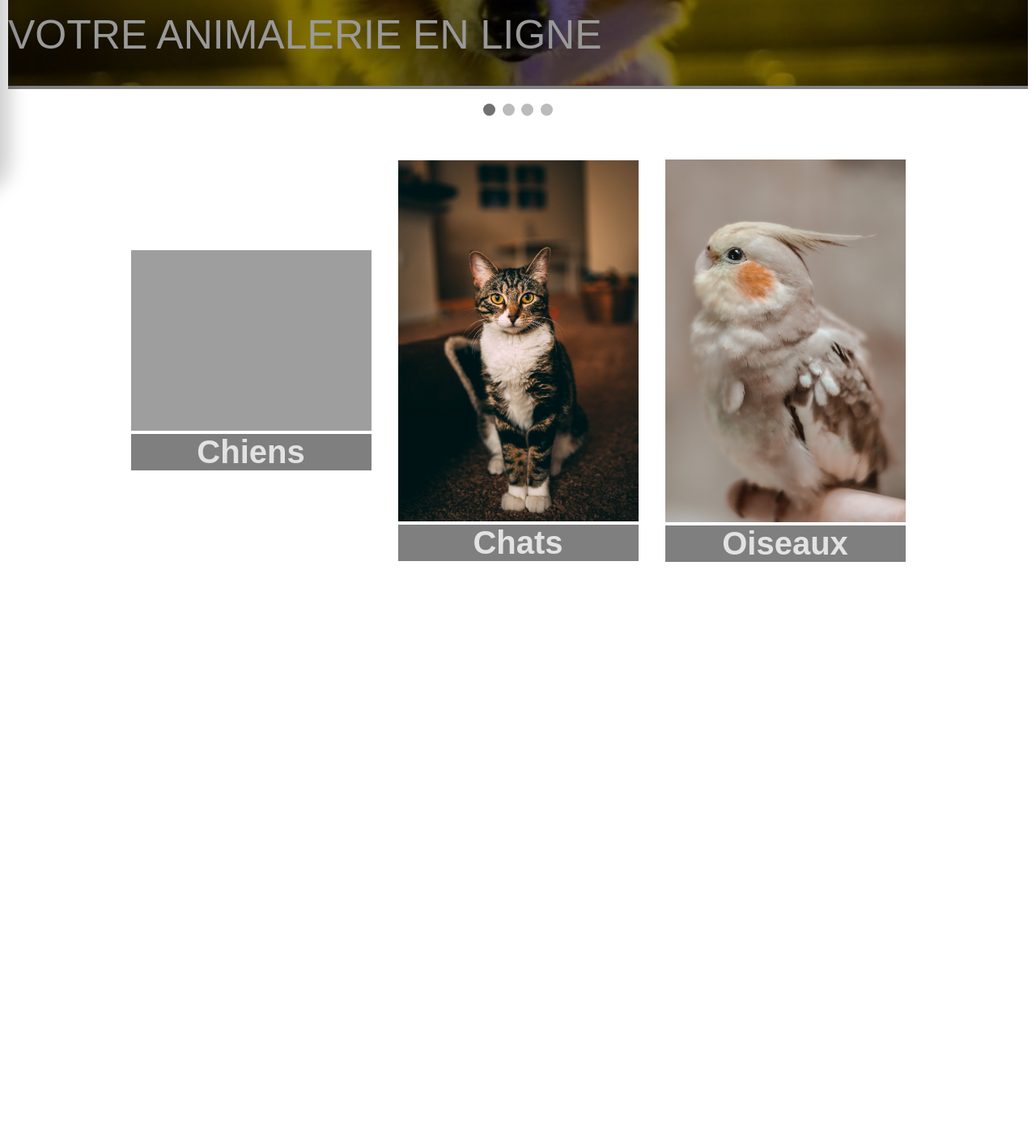
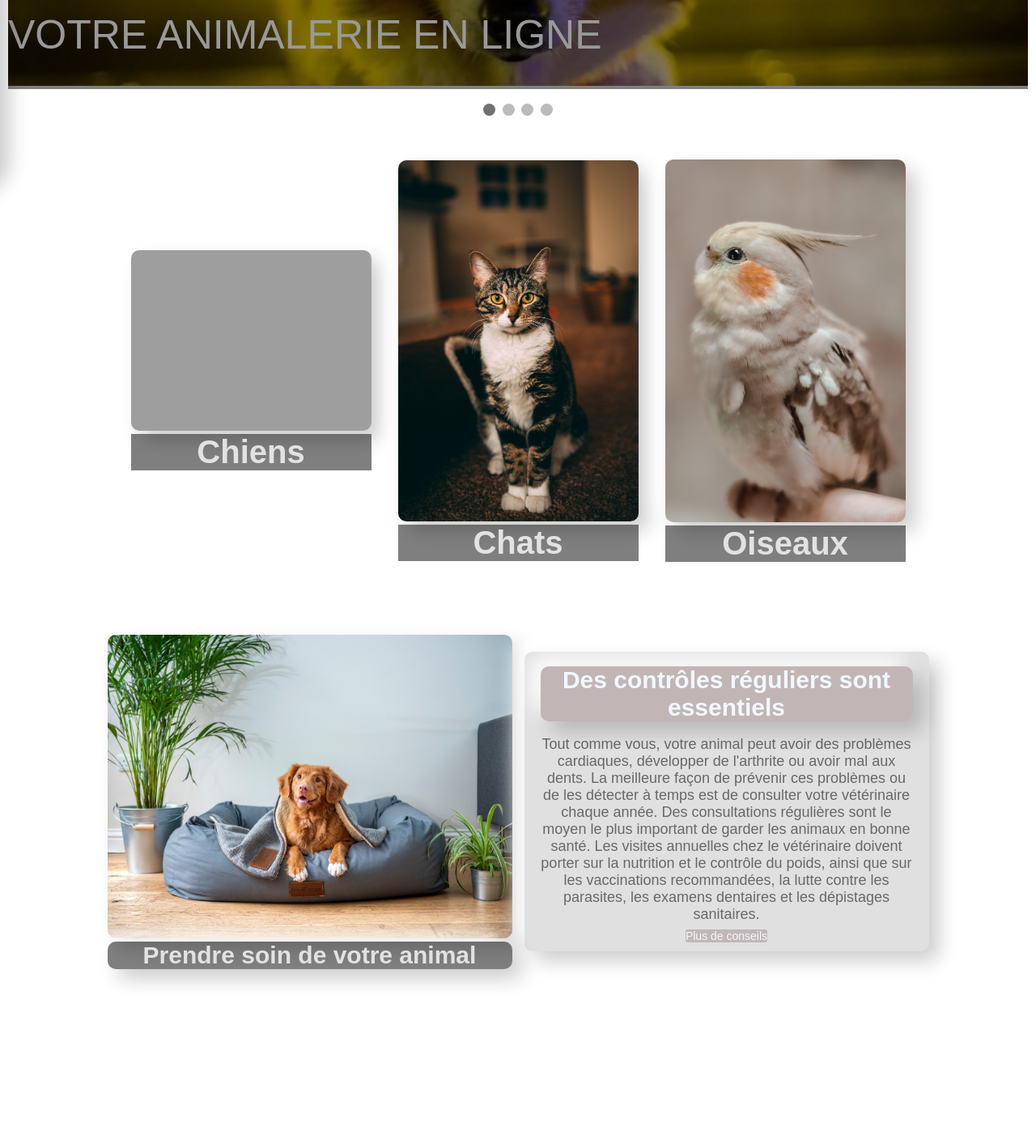
Before and after one commit to BILALBOUAZIZ/inpeet, a PHP site: page / in a window 1280 px wide. Shown: the part 507-1920 px from the top of the page at 81% size. Before the commit the page ends 1201 px from the top, so only its background shows below. Run offline with PHP 8.4, Linux system fonts and the light colour scheme; some libraries are stand-ins or nearby versions; grey boxes are pictures that could not be loaded.

Commit message:
feedback submit + tips for pets

```diff
--- a/css/style.css
+++ b/css/style.css
@@ -292,12 +292,18 @@ p, a{
 }
 .tabcontent textarea {
   padding: 8px;
-  height: 80%;
+  height: 90px;
+  width: 300px;
 }
 .tabcontent label{
   display: block;
   padding-bottom:10px;
-
+}
+.tabcontent form button {
+  font-size: 20px;
+  height: 20px;
+  width: 100px;
+  padding-bottom: 35px;
 }
 
 .tabcontent p{
@@ -521,10 +527,11 @@ p, a{
 .col1{
   flex-basis: 30%;
   min-width: 250px;
-  margin-bottom: 30px;
 }
 .col1 img{
   width: 100%;
+  border-radius: 10px;
+  box-shadow: 12px 12px 24px 0px rgb(0,0,0,0.2),-12px -12px 24px 0 rgba(255,255, 255, 1) ;
 }
 .small-container{
   max-width: 1080px;
@@ -542,3 +549,60 @@ p, a{
   font-size:40px;
   text-align: center;
 }
+.col2{
+  flex-basis: 48%;
+  min-width: 500px;
+  margin-top:-360px ;
+  margin-bottom: 0px;
+}
+.col2 img{
+  width: 100%;
+  border-radius: 10px;
+  box-shadow: 12px 12px 24px 0px rgb(0,0,0,0.2),-12px -12px 24px 0 rgba(255,255, 255, 1) ;
+}
+#txt2{
+  text-align: center;
+  padding: 0px 20px 20px 20px;
+  border-radius: 10px;
+  box-shadow: 12px 12px 24px 0px rgb(0,0,0,0.2),-12px -12px 24px 0 rgba(255,255, 255, 1) ;
+  align-items: grid;
+  justify-content: center;
+  background-color:#e0e0e0 ;
+  height: 370px;
+  font-weight:300;
+}
+#txt2 p{
+  font-size: 18px;
+  color: rgba(85, 85, 85, 0.863);
+  padding-bottom: 7px;
+}
+.col2 h3{
+  position: relative; /* Position the background text */
+  bottom: 00; /* At the bottom. Use top:0 to append it to the top */
+  background: rgb(0, 0, 0); /* Fallback color */
+  background: rgba(0, 0, 0, 0.5); /* Black background with 0.5 opacity */
+  color: rgb(226,226,226); /* Grey text */
+  width: 100%; /* Full width */
+  font-size:30px;
+  text-align: center;
+  border-radius: 10px;
+  box-shadow: 12px 12px 24px 0px rgb(0,0,0,0.2),-12px -12px 24px 0 rgba(255,255, 255, 1) ;
+}
+.col2 h4{
+  position: relative; /* Position the background text */
+  bottom: 00; /* At the bottom. Use top:0 to append it to the top */
+  background: rgb(0, 0, 0); /* Fallback color */
+  background: rgba(143, 107, 107, 0.363); /* Black background with 0.5 opacity */
+  color: aliceblue;
+  width: 100%; /* Full width */
+  font-size:30px;
+  text-align: center;
+  border-radius: 10px;
+  box-shadow: 12px 12px 24px 0px rgb(0,0,0,0.2),-12px -12px 24px 0 rgba(255,255, 255, 1) ;
+}
+ #tips{
+  background: rgb(0, 0, 0); /* Fallback color */
+  background: rgba(143, 107, 107, 0.363); /* Black background with 0.5 opacity */
+  color: aliceblue;
+  border-radius: 3px;
+}
--- a/index.html
+++ b/index.html
@@ -139,8 +139,11 @@
           </div>
 
           <div id="feedback" class="tabcontent">
-            <label>Feedback</label>
-            <textarea name="feedback" cols="30" rows="10"></textarea>
+            <form class="form-feedback" action="">
+              <label>Feedback</label>
+              <textarea name="feedback" cols="20" rows="10"></textarea>
+              <button type="submit">Envoyer</button>
+            </form>
           </div>
 
           <div id="aboutus" class="tabcontent">
@@ -177,7 +180,28 @@
       </div>
     </div>
   </div>
+  </div>
+  <!--care-->
+  <div class="care">
+    <div class="small-container">
+      <div class="row">
+        <div class="col2">
+          <a href="#"><img src="/assets/petcare.jpg" class="care-img">
+            <h3>Prendre soin de votre animal</h3>
+          </a>
+        </div>
+        <div class="col2" id="txt2">
+          <br>
+          <a href="#"><h4>Des contrôles réguliers sont essentiels</h4></a>
+          <br>
+          <p>Tout comme vous, votre animal peut avoir des problèmes cardiaques, développer de l'arthrite ou avoir mal aux dents. La meilleure façon de prévenir ces problèmes ou de les détecter à temps est de consulter votre vétérinaire chaque année.
 
+            Des consultations régulières sont le moyen le plus important de garder les animaux en bonne santé. Les visites annuelles chez le vétérinaire doivent porter sur la nutrition et le contrôle du poids, ainsi que sur les vaccinations recommandées, la lutte contre les parasites, les examens dentaires et les dépistages sanitaires.
+            </p>
+            <a id="tips" href="#">Plus de conseils</a>
+        </div>
+      </div>
+    </div>
   </div>
     <div style="margin-top: 70%;"></div>
     <script src="/js/main.js"></script>
```
Also changed, not shown: assets/petcare.jpg (added).
